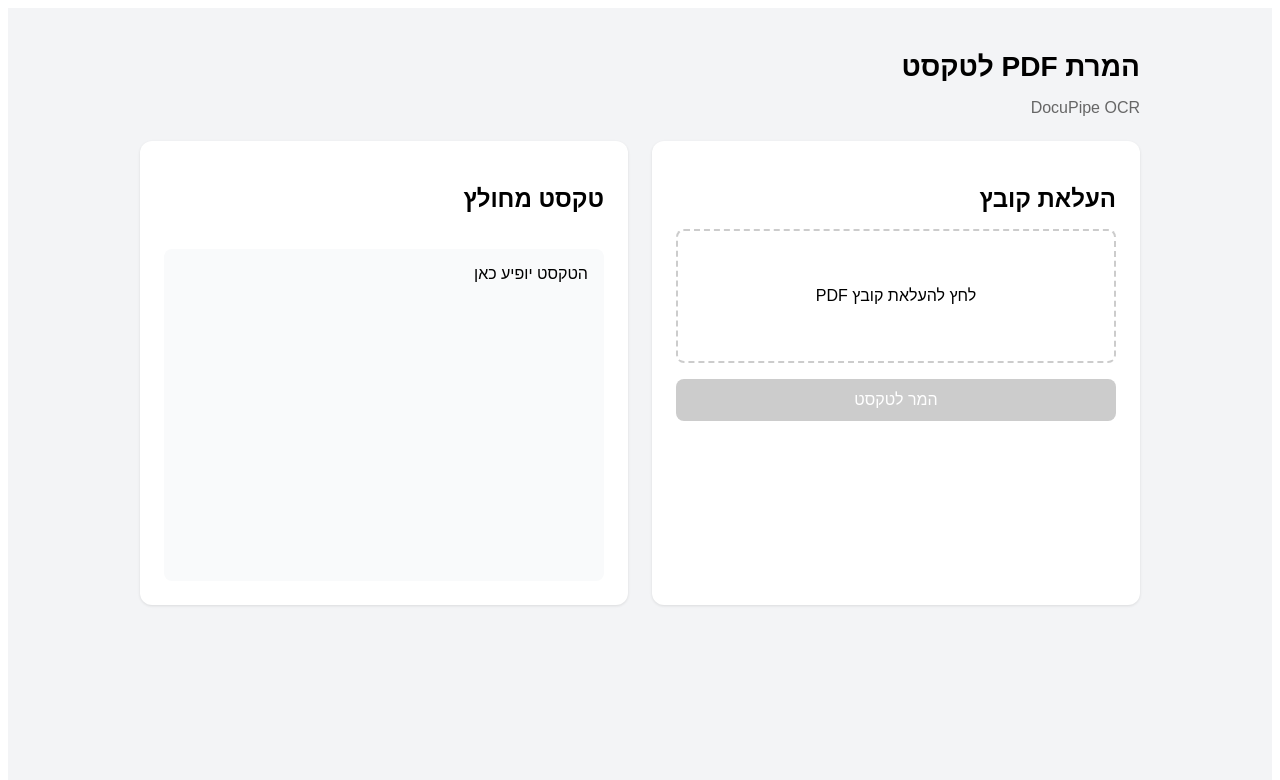
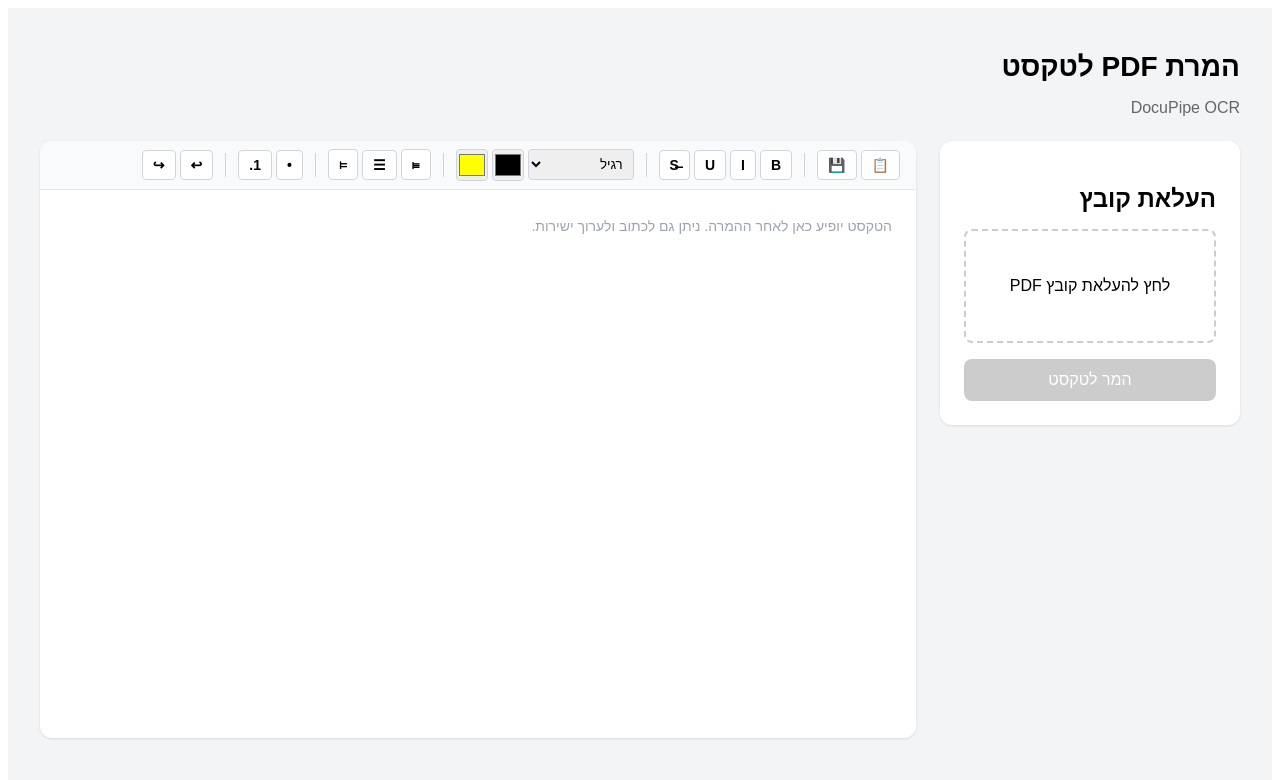
Before and after one commit to shpitz11/pdf-to-text-app, a Next.js app: page / in a window 1280 px wide. Shown: the top 780 px of the page. Built offline with nearby package versions, Linux system fonts and the light colour scheme.

Commit message:
Update index.js

```diff
--- a/pages/index.js
+++ b/pages/index.js
@@ -1,18 +1,18 @@
-import { useState } from 'react';
+import { useState, useRef } from 'react';
 
 export default function Home() {
   const [file, setFile] = useState(null);
-  const [extractedText, setExtractedText] = useState('');
   const [isProcessing, setIsProcessing] = useState(false);
   const [processingStep, setProcessingStep] = useState('');
   const [error, setError] = useState('');
+  const [hasContent, setHasContent] = useState(false);
+  const editorRef = useRef(null);
 
   const handleFileChange = (e) => {
     const selectedFile = e.target.files[0];
     if (selectedFile && selectedFile.type === 'application/pdf') {
       setFile(selectedFile);
       setError('');
-      setExtractedText('');
     } else {
       setError('אנא בחר קובץ PDF בלבד');
       setFile(null);
@@ -23,7 +23,6 @@ export default function Home() {
     if (!file) return;
     setIsProcessing(true);
     setError('');
-    setExtractedText('');
 
     try {
       setProcessingStep('קורא את הקובץ...');
@@ -43,7 +42,10 @@ export default function Home() {
       if (!ocrResponse.ok) throw new Error('שגיאה ב-DocuPipe');
       const ocrData = await ocrResponse.json();
 
-      setExtractedText(ocrData.text);
+      if (editorRef.current) {
+        editorRef.current.innerHTML = ocrData.text.replace(/\n/g, '<br>');
+        setHasContent(true);
+      }
       setProcessingStep('');
     } catch (err) {
       setError(err.message || 'שגיאה בהמרת הקובץ');
@@ -52,41 +54,144 @@ export default function Home() {
     }
   };
 
+  const execCommand = (command, value = null) => {
+    document.execCommand(command, false, value);
+    editorRef.current?.focus();
+  };
+
   const copyToClipboard = () => {
-    navigator.clipboard.writeText(extractedText);
+    const text = editorRef.current?.innerText || '';
+    navigator.clipboard.writeText(text);
   };
+
+  const saveToWord = () => {
+    const content = editorRef.current?.innerHTML || '';
+    const header = '<html xmlns:o="urn:schemas-microsoft-com:office:office" xmlns:w="urn:schemas-microsoft-com:office:word" xmlns="http://www.w3.org/TR/REC-html40"><head><meta charset="utf-8"><style>body{direction:rtl;font-family:David,Arial;font-size:12pt;}</style></head><body>';
+    const footer = '</body></html>';
+    const blob = new Blob([header + content + footer], { type: 'application/msword' });
+    const url = URL.createObjectURL(blob);
+    const link = document.createElement('a');
+    link.href = url;
+    link.download = 'extracted-text.doc';
+    link.click();
+    URL.revokeObjectURL(url);
+  };
+
+  const ToolbarButton = ({ onClick, title, children, active }) => (
+    <button
+      onClick={onClick}
+      title={title}
+      style={{
+        padding: '6px 10px',
+        backgroundColor: active ? '#e5e7eb' : 'white',
+        border: '1px solid #d1d5db',
+        borderRadius: '4px',
+        cursor: 'pointer',
+        fontSize: '14px',
+        fontWeight: 'bold'
+      }}
+    >
+      {children}
+    </button>
+  );
 
   return (
     <div style={{ minHeight: '100vh', backgroundColor: '#f3f4f6', padding: '24px', direction: 'rtl', fontFamily: 'Arial, sans-serif' }}>
-      <div style={{ maxWidth: '1000px', margin: '0 auto' }}>
+      <div style={{ maxWidth: '1200px', margin: '0 auto' }}>
         <h1 style={{ fontSize: '28px', fontWeight: 'bold', marginBottom: '8px' }}>המרת PDF לטקסט</h1>
         <p style={{ color: '#666', marginBottom: '24px' }}>DocuPipe OCR</p>
 
-        <div style={{ display: 'grid', gridTemplateColumns: '1fr 1fr', gap: '24px' }}>
-          <div style={{ backgroundColor: 'white', padding: '24px', borderRadius: '12px', boxShadow: '0 1px 3px rgba(0,0,0,0.1)' }}>
+        <div style={{ display: 'grid', gridTemplateColumns: '300px 1fr', gap: '24px' }}>
+          {/* צד שמאל - העלאת קובץ */}
+          <div style={{ backgroundColor: 'white', padding: '24px', borderRadius: '12px', boxShadow: '0 1px 3px rgba(0,0,0,0.1)', height: 'fit-content' }}>
             <h2 style={{ marginBottom: '16px' }}>העלאת קובץ</h2>
 
-            <div style={{ border: '2px dashed #ccc', borderRadius: '8px', padding: '40px', textAlign: 'center', marginBottom: '16px', cursor: 'pointer' }} onClick={() => document.getElementById('fileInput').click()}>
+            <div style={{ border: '2px dashed #ccc', borderRadius: '8px', padding: '30px', textAlign: 'center', marginBottom: '16px', cursor: 'pointer' }} onClick={() => document.getElementById('fileInput').click()}>
               <p>לחץ להעלאת קובץ PDF</p>
               <input id="fileInput" type="file" accept=".pdf" onChange={handleFileChange} style={{ display: 'none' }} />
             </div>
 
-            {file && <p style={{ color: '#2563eb', marginBottom: '16px' }}>נבחר: {file.name}</p>}
-            {error && <p style={{ color: '#dc2626', marginBottom: '16px' }}>{error}</p>}
-            {processingStep && <p style={{ color: '#ca8a04', marginBottom: '16px' }}>{processingStep}</p>}
+            {file && <p style={{ color: '#2563eb', marginBottom: '16px', fontSize: '14px' }}>נבחר: {file.name}</p>}
+            {error && <p style={{ color: '#dc2626', marginBottom: '16px', fontSize: '14px' }}>{error}</p>}
+            {processingStep && <p style={{ color: '#ca8a04', marginBottom: '16px', fontSize: '14px' }}>{processingStep}</p>}
 
             <button onClick={convertPDFToText} disabled={!file || isProcessing} style={{ width: '100%', padding: '12px', backgroundColor: (!file || isProcessing) ? '#ccc' : '#2563eb', color: 'white', border: 'none', borderRadius: '8px', cursor: (!file || isProcessing) ? 'not-allowed' : 'pointer', fontSize: '16px' }}>
               {isProcessing ? 'מעבד...' : 'המר לטקסט'}
             </button>
           </div>
 
-          <div style={{ backgroundColor: 'white', padding: '24px', borderRadius: '12px', boxShadow: '0 1px 3px rgba(0,0,0,0.1)' }}>
-            <div style={{ display: 'flex', justifyContent: 'space-between', marginBottom: '16px' }}>
-              <h2>טקסט מחולץ</h2>
-              {extractedText && <button onClick={copyToClipboard} style={{ color: '#2563eb', background: 'none', border: 'none', cursor: 'pointer' }}>העתק</button>}
+          {/* צד ימין - עורך טקסט */}
+          <div style={{ backgroundColor: 'white', borderRadius: '12px', boxShadow: '0 1px 3px rgba(0,0,0,0.1)', overflow: 'hidden' }}>
+            {/* סרגל כלים */}
+            <div style={{ backgroundColor: '#f9fafb', borderBottom: '1px solid #e5e7eb', padding: '8px 16px', display: 'flex', gap: '4px', flexWrap: 'wrap', alignItems: 'center' }}>
+              {/* פעולות קובץ */}
+              <ToolbarButton onClick={copyToClipboard} title="העתק">📋</ToolbarButton>
+              <ToolbarButton onClick={saveToWord} title="שמור ל-Word">💾</ToolbarButton>
+
+              <div style={{ width: '1px', height: '24px', backgroundColor: '#d1d5db', margin: '0 8px' }} />
+
+              {/* עיצוב טקסט */}
+              <ToolbarButton onClick={() => execCommand('bold')} title="מודגש">B</ToolbarButton>
+              <ToolbarButton onClick={() => execCommand('italic')} title="נטוי">I</ToolbarButton>
+              <ToolbarButton onClick={() => execCommand('underline')} title="קו תחתון">U</ToolbarButton>
+              <ToolbarButton onClick={() => execCommand('strikeThrough')} title="קו חוצה">S̶</ToolbarButton>
+
+              <div style={{ width: '1px', height: '24px', backgroundColor: '#d1d5db', margin: '0 8px' }} />
+
+              {/* גודל טקסט */}
+              <select onChange={(e) => execCommand('fontSize', e.target.value)} style={{ padding: '6px', borderRadius: '4px', border: '1px solid #d1d5db' }}>
+                <option value="3">רגיל</option>
+                <option value="1">קטן</option>
+                <option value="2">קטן+</option>
+                <option value="4">גדול</option>
+                <option value="5">גדול+</option>
+                <option value="6">כותרת</option>
+                <option value="7">כותרת גדולה</option>
+              </select>
+
+              {/* צבע טקסט */}
+              <input type="color" onChange={(e) => execCommand('foreColor', e.target.value)} title="צבע טקסט" style={{ width: '32px', height: '32px', padding: '0', border: '1px solid #d1d5db', borderRadius: '4px', cursor: 'pointer' }} />
+
+              {/* צבע רקע */}
+              <input type="color" onChange={(e) => execCommand('hiliteColor', e.target.value)} title="צבע סימון" defaultValue="#ffff00" style={{ width: '32px', height: '32px', padding: '0', border: '1px solid #d1d5db', borderRadius: '4px', cursor: 'pointer' }} />
+
+              <div style={{ width: '1px', height: '24px', backgroundColor: '#d1d5db', margin: '0 8px' }} />
+
+              {/* יישור */}
+              <ToolbarButton onClick={() => execCommand('justifyRight')} title="יישור לימין">⫢</ToolbarButton>
+              <ToolbarButton onClick={() => execCommand('justifyCenter')} title="מרכז">☰</ToolbarButton>
+              <ToolbarButton onClick={() => execCommand('justifyLeft')} title="יישור לשמאל">⫤</ToolbarButton>
+
+              <div style={{ width: '1px', height: '24px', backgroundColor: '#d1d5db', margin: '0 8px' }} />
+
+              {/* רשימות */}
+              <ToolbarButton onClick={() => execCommand('insertUnorderedList')} title="רשימה">•</ToolbarButton>
+              <ToolbarButton onClick={() => execCommand('insertOrderedList')} title="רשימה ממוספרת">1.</ToolbarButton>
+
+              <div style={{ width: '1px', height: '24px', backgroundColor: '#d1d5db', margin: '0 8px' }} />
+
+              {/* בטל/חזור */}
+              <ToolbarButton onClick={() => execCommand('undo')} title="בטל">↩</ToolbarButton>
+              <ToolbarButton onClick={() => execCommand('redo')} title="חזור">↪</ToolbarButton>
             </div>
-            <div style={{ minHeight: '300px', padding: '16px', backgroundColor: '#f9fafb', borderRadius: '8px', whiteSpace: 'pre-wrap', textAlign: 'right' }}>
-              {extractedText || 'הטקסט יופיע כאן'}
+
+            {/* אזור העריכה */}
+            <div
+              ref={editorRef}
+              contentEditable
+              dir="rtl"
+              style={{
+                minHeight: '500px',
+                padding: '24px',
+                outline: 'none',
+                fontSize: '14px',
+                lineHeight: '1.8',
+                fontFamily: 'David, Arial, sans-serif'
+              }}
+              onInput={() => setHasContent(editorRef.current?.innerText?.trim().length > 0)}
+              suppressContentEditableWarning
+            >
+              {!hasContent && <span style={{ color: '#9ca3af' }}>הטקסט יופיע כאן לאחר ההמרה. ניתן גם לכתוב ולערוך ישירות.</span>}
             </div>
           </div>
         </div>
```
